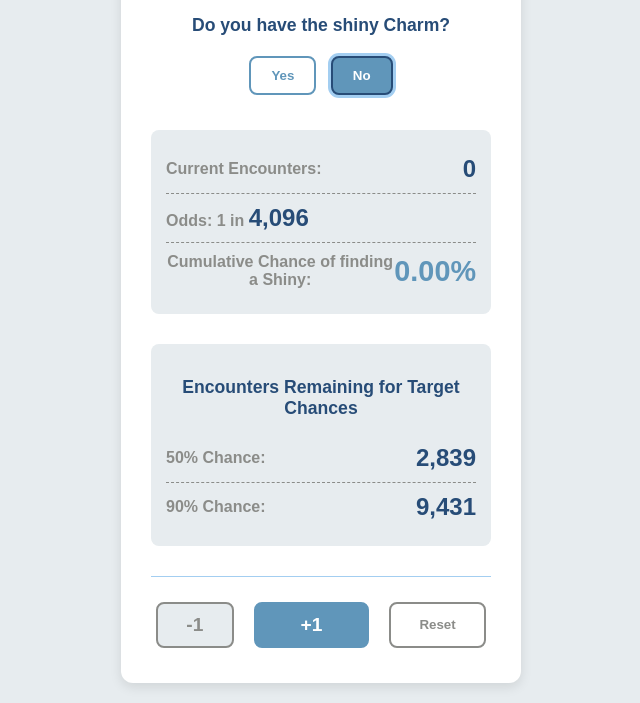
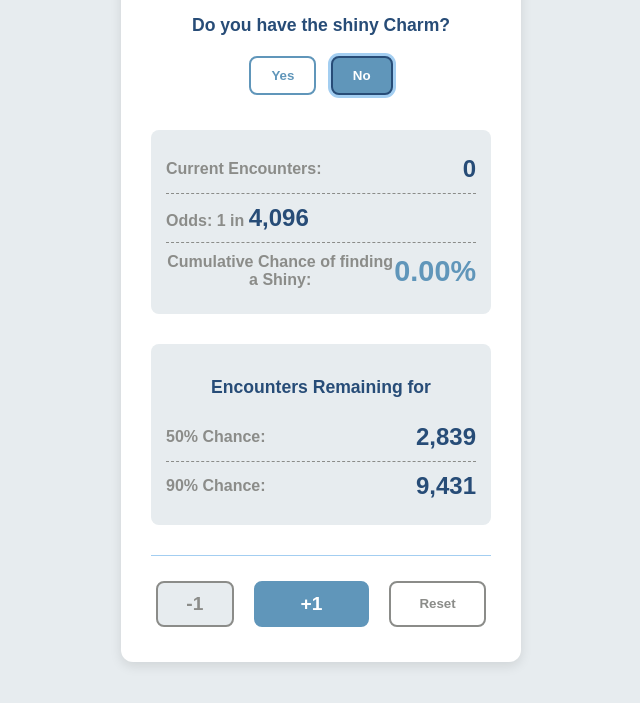
Before and after one commit to jmantalbot/PokemonLegendsZAShinyTracker, a plain HTML site: page index.html in a window 1280 px wide. Shown: the part 232-935 px from the top of the page, without its empty margins (319-959 px from the left). After the commit the page ends 914 px from the top, so only its background shows below. Drawn offline with Linux system fonts and the light colour scheme.

Commit message:
small change to index.html

```diff
--- a/index.html
+++ b/index.html
@@ -41,7 +41,7 @@
 		</section>
 
 		<section id="targets" style="margin-top: 20px;">
-            <h3>Encounters Remaining for Target Chances</h3>
+            <h3>Encounters Remaining for</h3>
             <div class="result-box">
                 <p>50% Chance:</p>
                 <span id="target-50">--</span>
```
